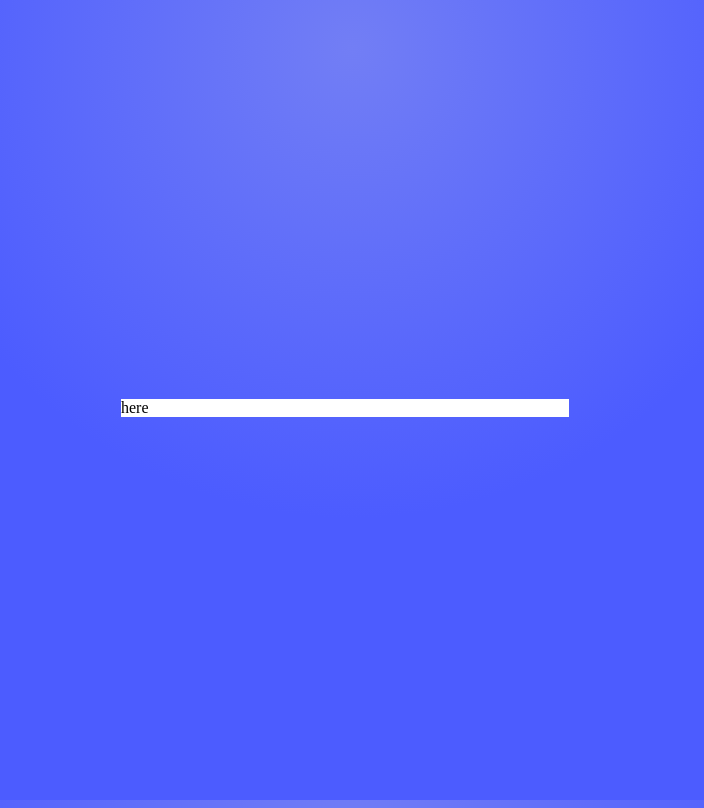
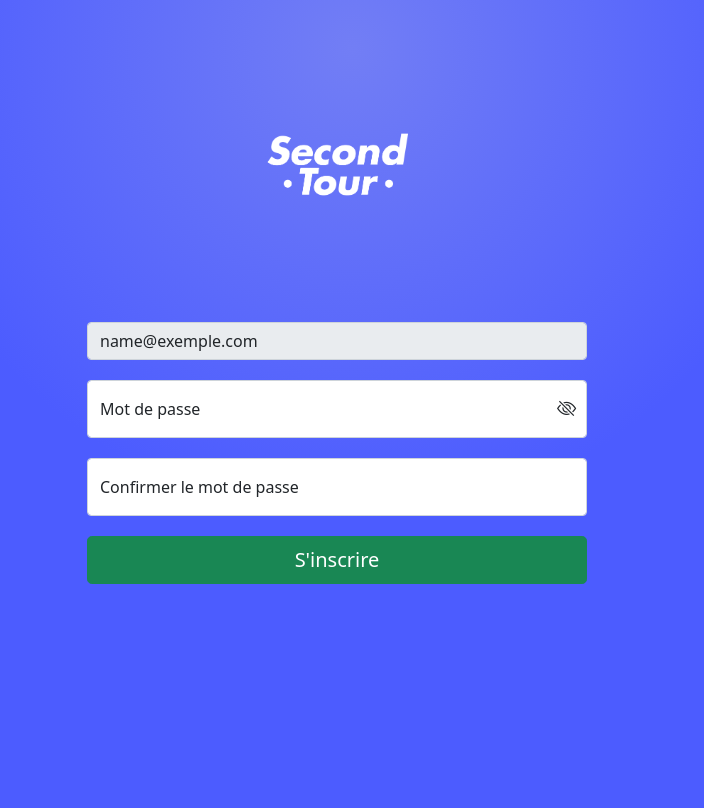
Before and after one commit to rharkor/second-tour, a Flask app: page /register/ in a window 1280 px wide. Shown: the whole page, without its empty margins (303-1007 px from the left). After the commit the page ends 584 px from the top, so only its background shows below. Run offline with Flask 2, Linux system fonts and the light colour scheme; parts of the project's set-up code (start-up, migrations or seed data) failed here and were passed over; some libraries are stand-ins or nearby versions.

Commit message:
First version of the register space

```diff
--- a/second_tour_website/website/static/main.css
+++ b/second_tour_website/website/static/main.css
@@ -253,12 +253,12 @@ form * i {
 }
 
 option:disabled {
-  background-color: #e9ecef;
+  background-color: #e9ecef !important;
 }
 
 .disabled {
   opacity: 1;
-  background-color: #e9ecef;
+  background-color: #e9ecef !important;
   pointer-events: none;
 }
 
--- a/second_tour_website/website/static/main.scss
+++ b/second_tour_website/website/static/main.scss
@@ -9,7 +9,7 @@ html {
 }
 
 body {
-    background-image: radial-gradient( circle 469px at 51.2% 6%,  rgba(114,126,245,1) 0%, rgba(76,92,255,1) 100.2% );
+    background-image: radial-gradient(circle 469px at 51.2% 6%, rgba(114, 126, 245, 1) 0%, rgba(76, 92, 255, 1) 100.2%);
     height: 100%;
     width: 100%;
 }
@@ -23,7 +23,7 @@ main {
     position: relative;
 }
 
-table{
+table {
     margin-bottom: 0px !important;
 }
 
@@ -213,21 +213,20 @@ form * i {
     }
 }
 option:disabled {
-    background-color: #e9ecef;
+    background-color: #e9ecef !important;
 }
 
 .disabled {
     opacity: 1;
-    background-color: #e9ecef;
+    background-color: #e9ecef !important;
     pointer-events: none;
 }
-
 
 .table-responsive {
     overflow-x: clip;
 }
 
-.align-text-top{
+.align-text-top {
     vertical-align: top;
 }
 .hide {
--- a/second_tour_website/website/templates/register/register.html
+++ b/second_tour_website/website/templates/register/register.html
@@ -7,6 +7,10 @@
     <meta name="viewport" content="width=device-width, initial-scale=1.0">
     <title>S'enregistrer</title>
     <link rel="stylesheet" href="{{url_for('static', filename='main.css')}}">
+    <link href="https://cdn.jsdelivr.net/npm/bootstrap@5.1.3/dist/css/bootstrap.min.css" rel="stylesheet"
+        integrity="sha384-1BmE4kWBq78iYhFldvKuhfTAU6auU8tT94WrHftjDbrCEXSU1oBoqyl2QvZ6jIW3" crossorigin="anonymous">
+    <link rel="stylesheet" href="https://cdn.jsdelivr.net/npm/bootstrap-icons@1.3.0/font/bootstrap-icons.css" />
+    <link rel="stylesheet" href="https://cdnjs.cloudflare.com/ajax/libs/font-awesome/6.0.0-beta2/css/all.min.css" />
 
     <link rel="shortcut icon" type="image/x-icon" href="{{url_for('static', filename='img/logo_square.ico')}}" />
 
@@ -14,12 +18,50 @@
 
 <body>
     <main id="main" style="height: 100%;">
-        <div style="display: flex; align-items:center; justify-content:center; height:100%;">
-            <div style="width: 35%; background-color:white">
-                here
-            </div>
+        <div class="d-flex justify-content-center align-items-center mt-5 mb-4" style="height: 30%;">
+            <img src="{{ url_for('static', filename='img/logo.png') }}" alt="logo" style="height: 30%; width:auto;">
+        </div>
+        <div>
+            <form method="post" action="{{url_for('register_routes.register')}}" style="width: 100%;"
+                class="d-flex flex-column align-items-center">
+                <div class="form-login-input-lg margin-login-form">
+                    <input type="email" class="form-control" readonly id="floatingInput" value="name@exemple.com"
+                        name="email" required="required">
+                </div>
+                <div class="form-floating form-login-input-lg margin-login-form d-flex">
+                    <input type="password" class="form-control" id="floatingPassword" placeholder="MotDePasse"
+                        name="password" required="required">
+                    <i class="bi bi-eye-slash d-flex justify-content-center align-items-center eye-form"
+                        id="togglePassword"></i>
+                    <label for="floatingPassword">Mot de passe</label>
+                </div>
+                <div class="form-floating form-login-input-lg margin-login-form d-flex">
+                    <input type="password" class="form-control" id="floatingPassword" placeholder="MotDePasse"
+                        name="password_confirm" required="required">
+                    <label for="floatingPassword">Confirmer le mot de passe</label>
+                </div>
+                <div class="form-login-input-lg">
+                    <button class="w-100 btn btn-lg btn-primary margin-login-form btn-success"
+                        type="submit">S'inscrire</button>
+                </div>
+            </form>
         </div>
     </main>
 </body>
 
+<script>
+    const togglePassword = document.querySelector('#togglePassword');
+    const password = document.querySelector('#floatingPassword');
+
+    if (togglePassword && password) {
+        togglePassword.addEventListener('click', function (e) {
+            // toggle the type attribute
+            const type = password.getAttribute('type') === 'password' ? 'text' : 'password';
+            password.setAttribute('type', type);
+            // toggle the eye / eye slash icon
+            this.classList.toggle('bi-eye');
+        });
+    }
+</script>
+
 </html>
```
Also changed, not shown: 1 other file.
